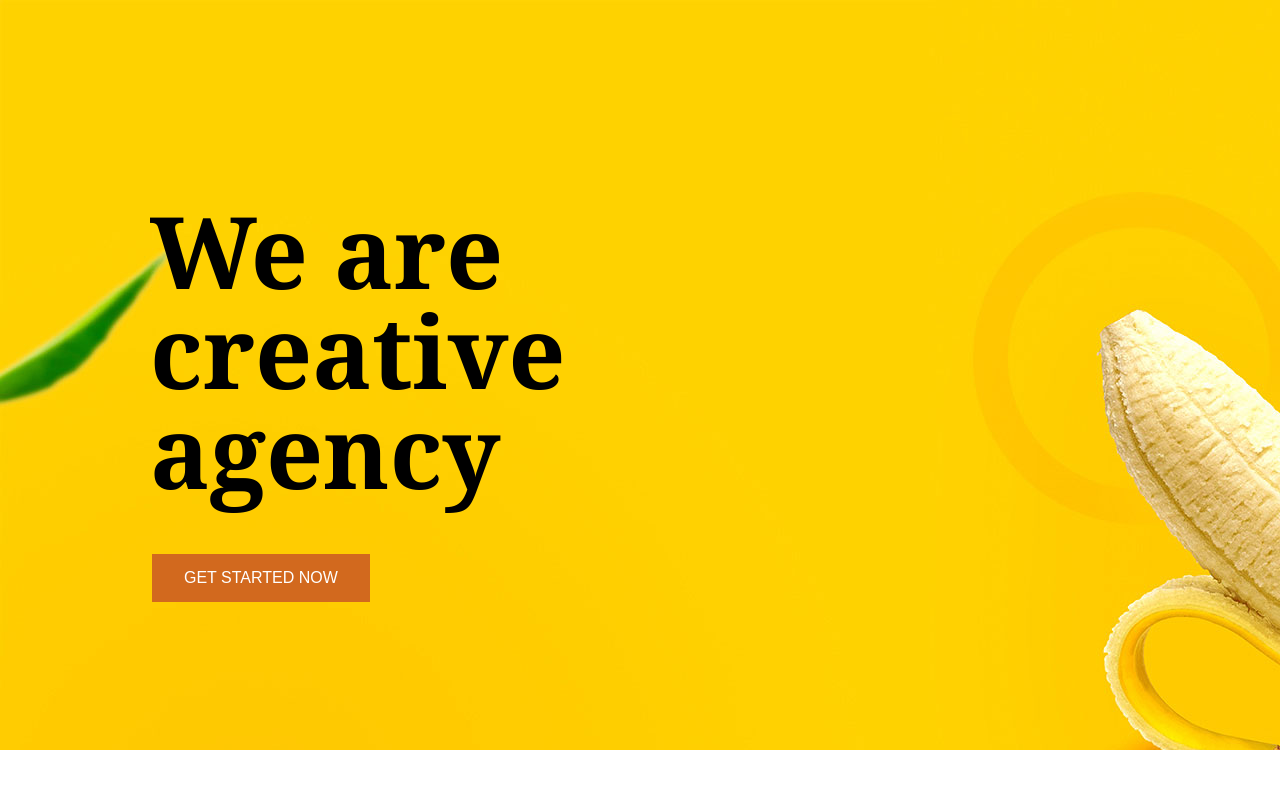
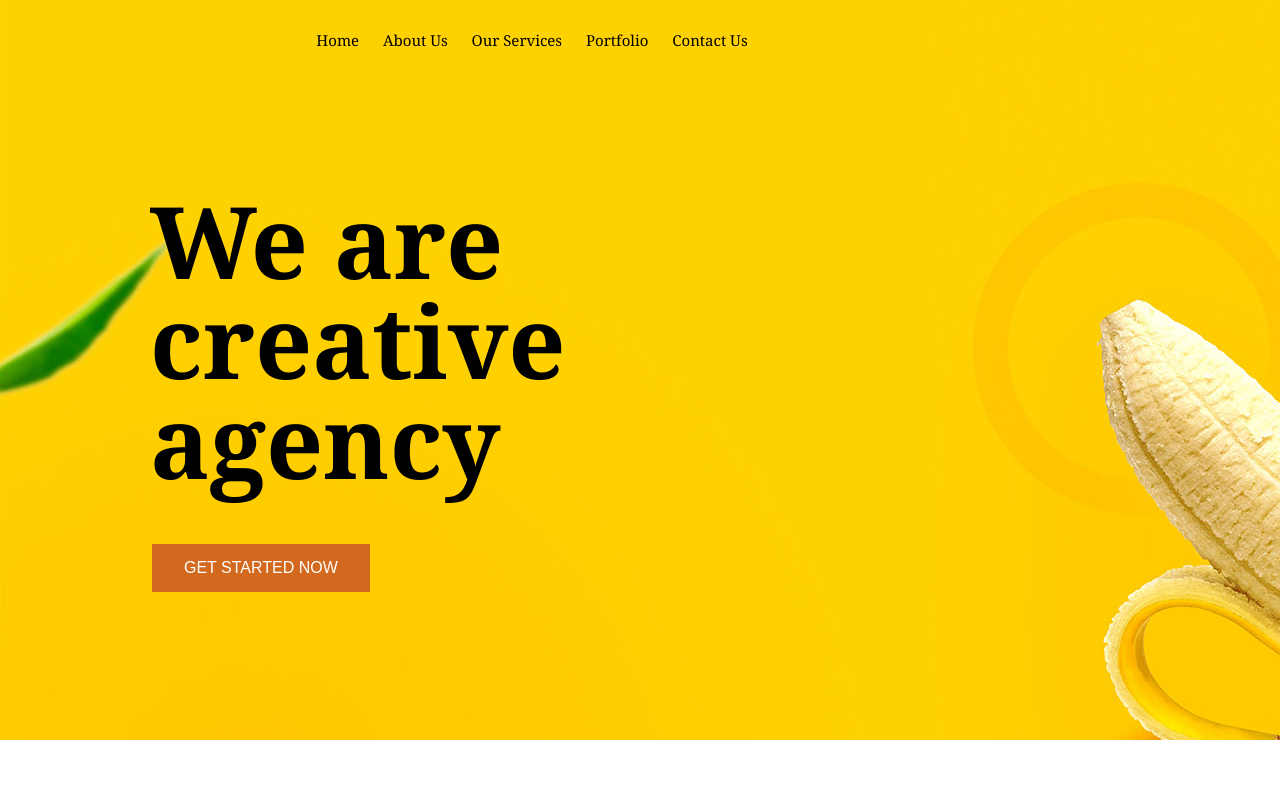
Before and after one commit to khaledmosserraf/Varendratech, a plain HTML site: page index.html in a window 1280 px wide. Shown: the top 788 px of the page. Drawn offline with Linux system fonts and the light colour scheme.

Commit message:
Added Nave bar

```diff
--- a/assets/css/main.css
+++ b/assets/css/main.css
@@ -1,16 +1,37 @@
 
 *{
     margin: 0px;
+    box-sizing: border-box;
 }
+nav {
+    float: left;
+    width: 80%;
+    height: 90px ;
+    padding: 20px;
+    position: relative;
+    z-index: 1;
+    text-align: center;
+    font-family: Georgia, 'Times New Roman', Times, serif;
+    font-size: 15px ;
+    font-weight: 500px;
+  }
 
+  nav li{
+    list-style-type: none;
+    padding: 10px;
+    display: inline-block;
+    text-align: center;
+
+  }
 
 .header1{
     display: inline-block;
     background-image: url("/assets/images/home-design-agency-bg-img-01.jpg");
     height:750px;
     width: 1600px;
+    margin-top: -100px;
+}
 
-}
 
 button{
     background-color: chocolate;
--- a/index.html
+++ b/index.html
@@ -8,6 +8,27 @@
 
 </head>
 <body>
+    <div>
+        <section>
+            <nav>
+                <ul>
+                    <li>Home</li>
+                    <li>About Us</li>
+                    <li>Our Services</li>
+                    <li>Portfolio</li>
+                    <li>Contact Us</li>
+
+                </ul>
+            </nav>
+
+            <article>
+
+            </article>
+
+
+        </section>
+
+    </div>
     <div class="header1">
         <!-- <img src="assets/images/home-design-agency-bg-img-01.jpg" alt=""> -->
         <div class="hed2">
```
